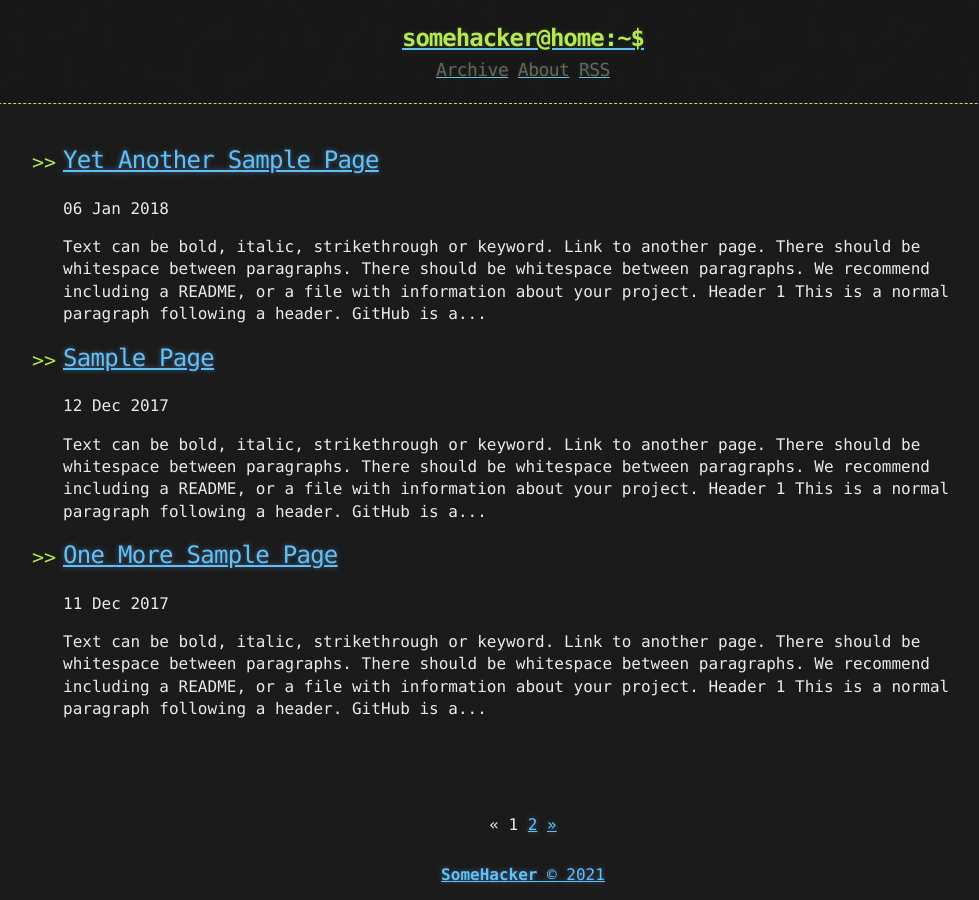
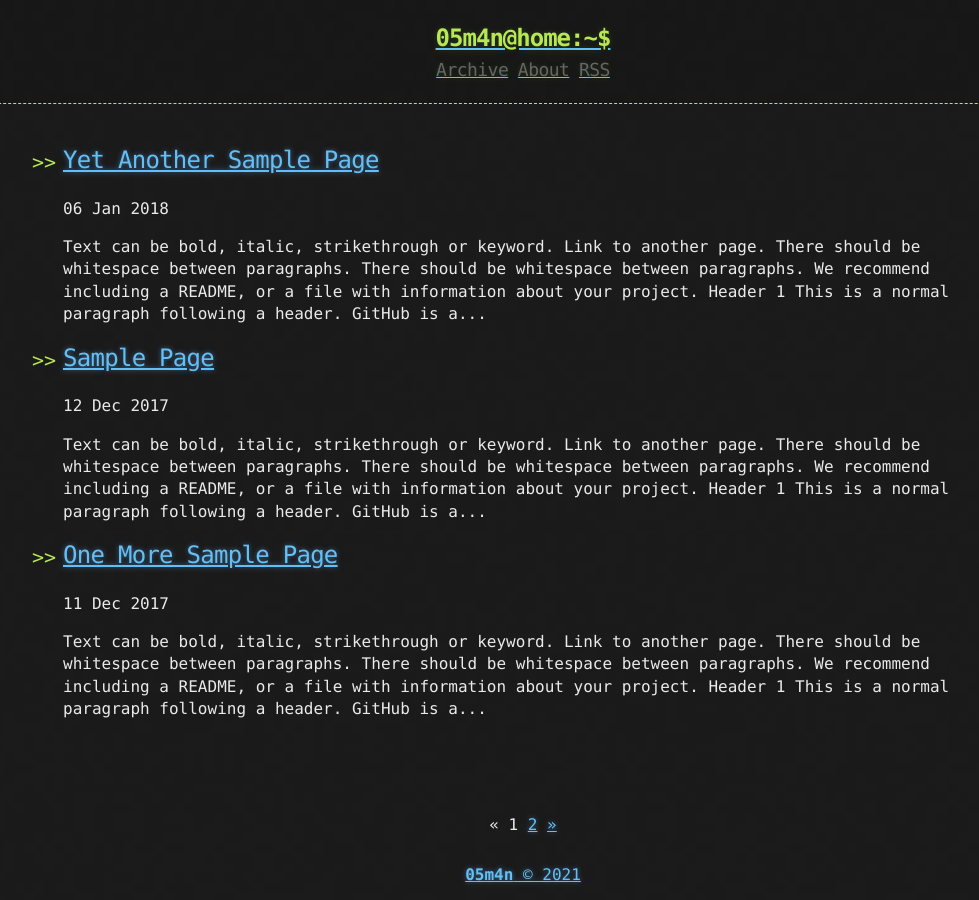
Before and after one commit to tocttou/hacker-blog, a Jekyll site: the page built from index.html, in a window 1280 px wide. Shown: the whole page, without its empty margins (117-1096 px from the left). Built offline with Jekyll 4.4.1, drawn with Linux system fonts in a browser that asks for light colours; the list of posts is cut into pages by our own code.

Commit message:
_config.yml update
First _config.yml update

```diff
--- a/_config.yml
+++ b/_config.yml
@@ -1,9 +1,9 @@
-title: Hacker-Blog
-description: "A Jekyll Blog Theme For Hackers"
+title: 05m4n-Blog
+description: "Programming,Cybersecurity"
 author:
-  name: "SomeHacker"
-  email: "someone@somewebsite.somedomain"
-  url: "https://ashishchaudhary.in/hacker-blog"
+  name: "05N4N"
+  email: "egaro.148@gmail.com"
+  url: "https://o5m4n.github.io"
 
 baseurl: /
 
@@ -28,5 +28,5 @@ plugins:
   - jekyll-sitemap
 
 # Custom variables
-owner : "SomeHacker"
-year : "2020"
+owner : "05m4n"
+year : "2021"
```
